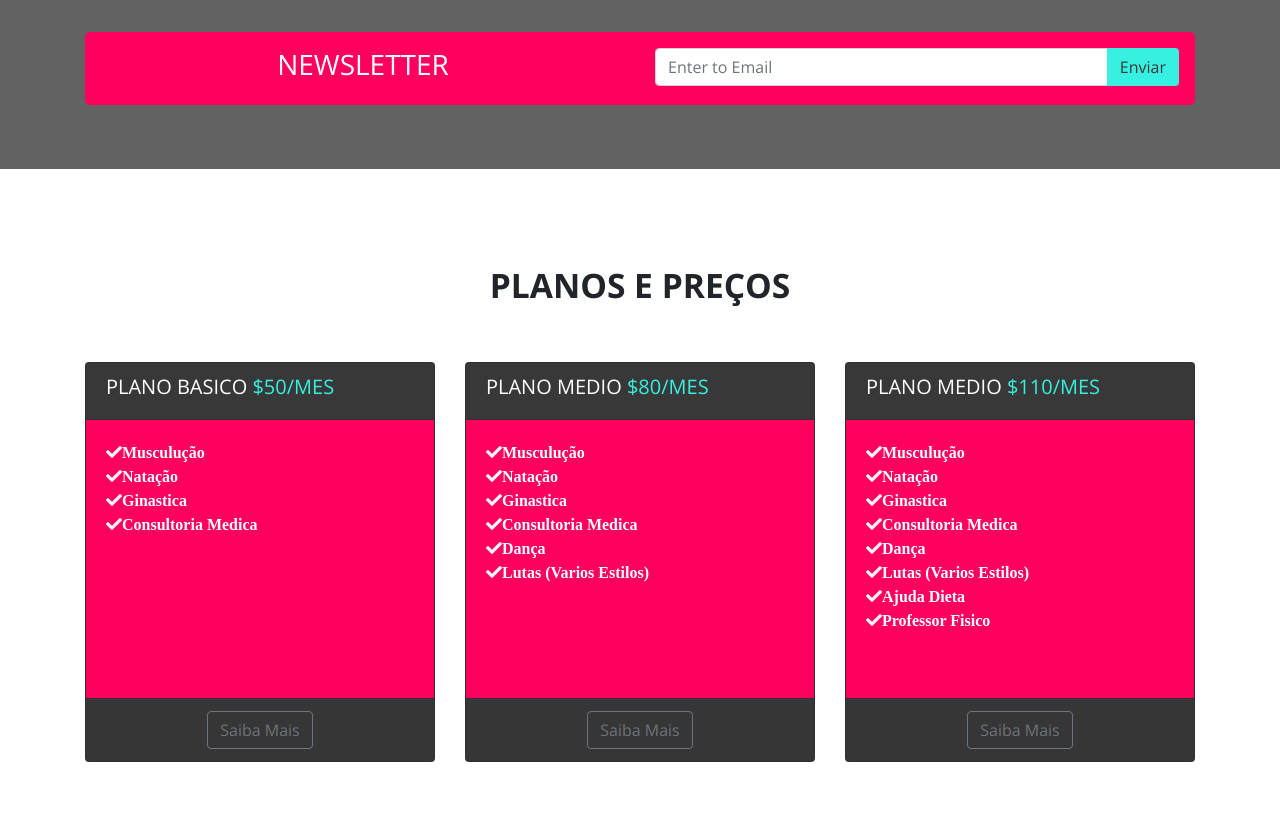
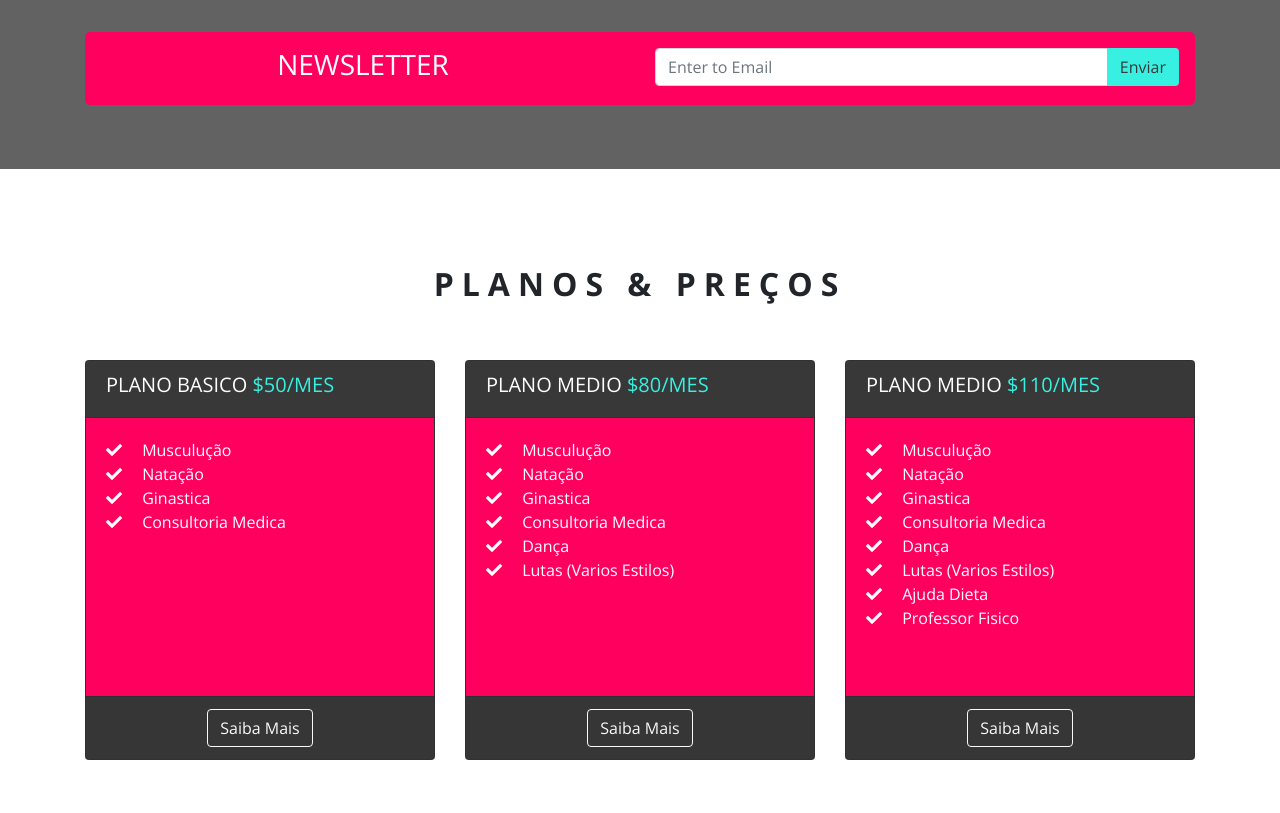
Before and after one commit to jeffersontelles29/Meta-Academy, a website: page index.html in a window 1280 px wide. Shown: the part 1291-2104 px from the top of the page. Drawn offline with nearby package versions, Linux system fonts and the light colour scheme.

Commit message:
finalização seção planos

```diff
--- a/index.html
+++ b/index.html
@@ -180,7 +180,7 @@
   <div class="container">
     <div class="row mb-5">
       <div class="col-md-12">
-        <h3>Planos e Preços</h3>
+        <h3>Planos & Preços</h3>
       </div>
     </div>
 
@@ -193,20 +193,20 @@
             </div>
             <div class="card-body">
               <div class="group-list">
-                <i class="fas fa-check">Musculução</i>
+                <i class="fas fa-check"></i> Musculução
               </div>
               <div class="group-list">
-                <i class="fas fa-check">Natação</i>
+                <i class="fas fa-check"></i> Natação
               </div>
               <div class="group-list">
-                <i class="fas fa-check">Ginastica</i>
+                <i class="fas fa-check"></i> Ginastica
               </div>
               <div class="group-list">
-                <i class="fas fa-check">Consultoria Medica</i>
+                <i class="fas fa-check"></i> Consultoria Medica
               </div>
             </div>
             <div class="card-footer text-center">
-              <a href="/" class="btn btn-outline-secondary">Saiba Mais</a>
+              <a href="/" class="btn btn-outline-light">Saiba Mais</a>
             </div>
           </div>
         </div>
@@ -217,26 +217,26 @@
             </div>
             <div class="card-body">
               <div class="group-list">
-                <i class="fas fa-check">Musculução</i>
+                <i class="fas fa-check"></i> Musculução
               </div>
               <div class="group-list">
-                <i class="fas fa-check">Natação</i>
+                <i class="fas fa-check"></i> Natação
               </div>
               <div class="group-list">
-                <i class="fas fa-check">Ginastica</i>
+                <i class="fas fa-check"></i> Ginastica
               </div>
               <div class="group-list">
-                <i class="fas fa-check">Consultoria Medica</i>
+                <i class="fas fa-check"></i> Consultoria Medica
               </div>
               <div class="group-list">
-                <i class="fas fa-check">Dança</i>
+                <i class="fas fa-check"></i> Dança
               </div>
               <div class="group-list">
-                <i class="fas fa-check">Lutas (Varios Estilos)</i>
+                <i class="fas fa-check"></i> Lutas (Varios Estilos)
               </div>
             </div>
             <div class="card-footer text-center">
-              <a href="/" class="btn btn-outline-secondary">Saiba Mais</a>
+              <a href="/" class="btn btn-outline-light">Saiba Mais</a>
             </div>
           </div>
         </div>
@@ -247,32 +247,32 @@
             </div>
             <div class="card-body">
               <div class="group-list">
-                <i class="fas fa-check">Musculução</i>
+                <i class="fas fa-check"></i> Musculução
               </div>
               <div class="group-list">
-                <i class="fas fa-check">Natação</i>
+                <i class="fas fa-check"></i> Natação
               </div>
               <div class="group-list">
-                <i class="fas fa-check">Ginastica</i>
+                <i class="fas fa-check"></i> Ginastica
               </div>
               <div class="group-list">
-                <i class="fas fa-check">Consultoria Medica</i>
+                <i class="fas fa-check"></i> Consultoria Medica
               </div>
               <div class="group-list">
-                <i class="fas fa-check">Dança</i>
+                <i class="fas fa-check"></i> Dança
               </div>
               <div class="group-list">
-                <i class="fas fa-check">Lutas (Varios Estilos)</i>
+                <i class="fas fa-check"></i> Lutas (Varios Estilos)
               </div>
               <div class="group-list">
-                <i class="fas fa-check">Ajuda Dieta</i>
+                <i class="fas fa-check"></i> Ajuda Dieta
               </div>
               <div class="group-list">
-                <i class="fas fa-check">Professor Fisico</i>
+                <i class="fas fa-check"></i> Professor Fisico
               </div>
             </div>
             <div class="card-footer text-center">
-              <a href="/" class="btn btn-outline-secondary">Saiba Mais</a>
+              <a href="/" class="btn btn-outline-light">Saiba Mais</a>
             </div>
           </div>
         </div>
--- a/scss/layout/_planos.scss
+++ b/scss/layout/_planos.scss
@@ -2,10 +2,11 @@
   padding: 6rem 0;
 
   h3 {
-    font-size: 2.1rem;
+    font-size: 2rem;
     font-weight: 700;
     text-transform: uppercase;
     text-align: center;
+    letter-spacing: .5rem;
   }
 
   .card {
@@ -15,4 +16,10 @@
       color: $color-primaria;
     }
   }
+
+  &-boxes {
+    .group-list .fas {
+      margin-right: 1rem;
+    }
+  }
 }
```
Also changed, not shown: css/main.css.
